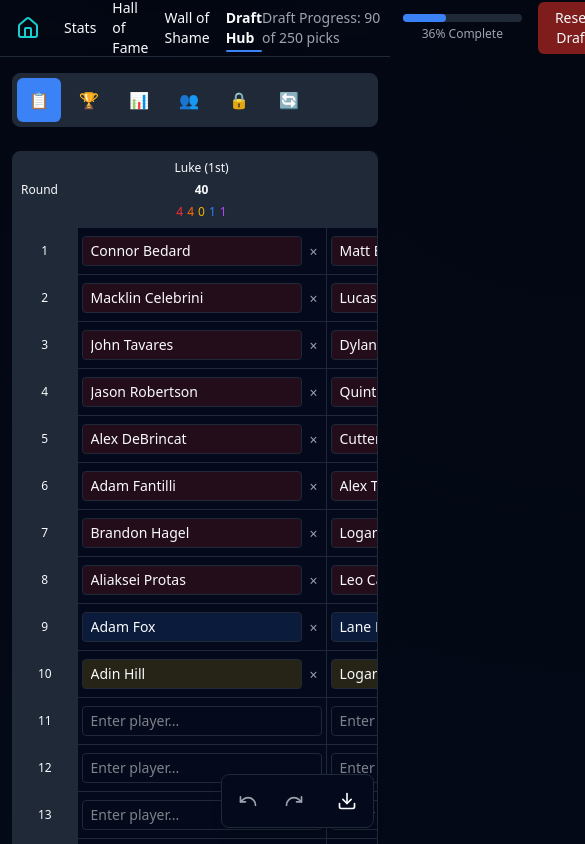
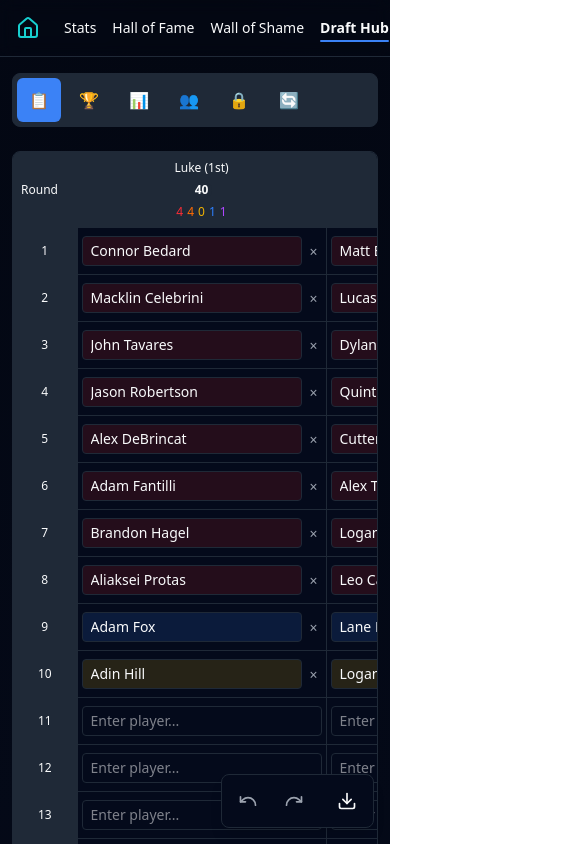
Before and after one commit to duneight/Dashboard-and-Drafting-App, a Next.js app: page /draft in a window 390 px wide. Shown: the top 844 px of the page, 585 px wide, since content can reach past the window. Built offline with nearby package versions, Linux system fonts and the light colour scheme; no server answers.

Commit message:
fix: hide draft progress in navbar on mobile view

```diff
--- a/app/components/Navbar.tsx
+++ b/app/components/Navbar.tsx
@@ -83,7 +83,7 @@ export function Navbar() {
 
         {/* Draft Progress - Only show on draft page */}
         {pathname === '/draft' && draftProgress && (
-          <div className="flex items-center gap-4 ml-auto mr-4">
+          <div className="hidden md:flex items-center gap-4 ml-auto mr-4">
             {/* Draft Progress */}
             <div className="text-sm text-muted-foreground">
               Draft Progress: {draftProgress.picks} of {draftProgress.total} picks
```
